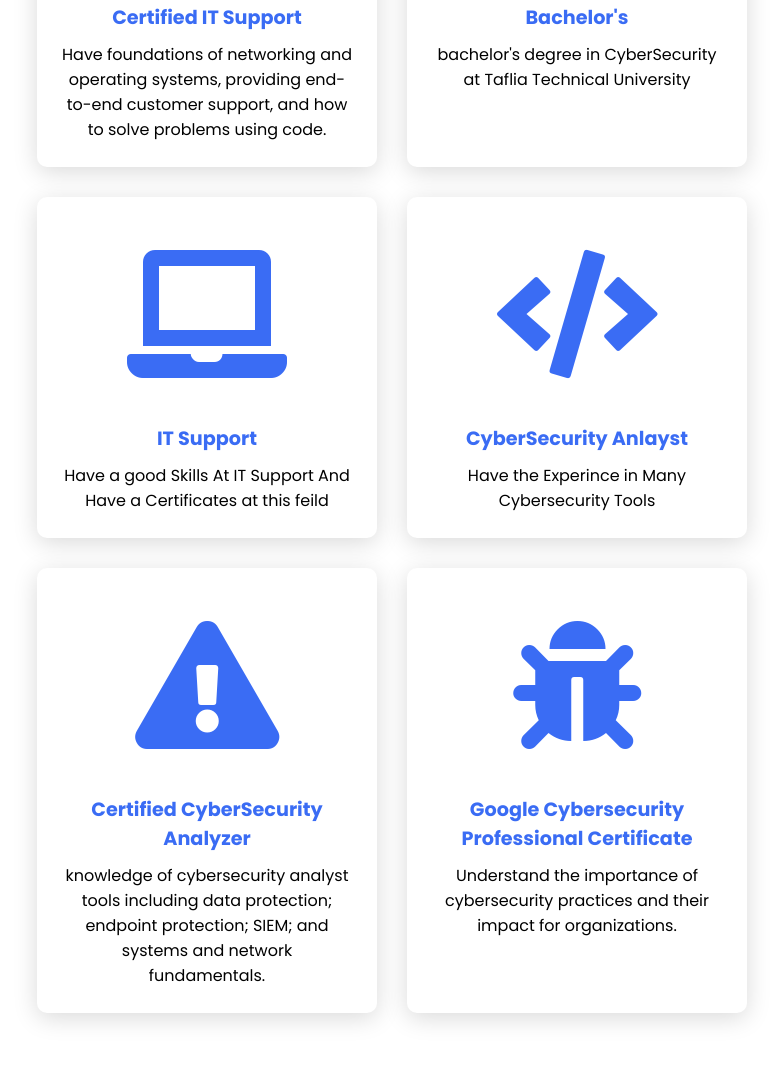
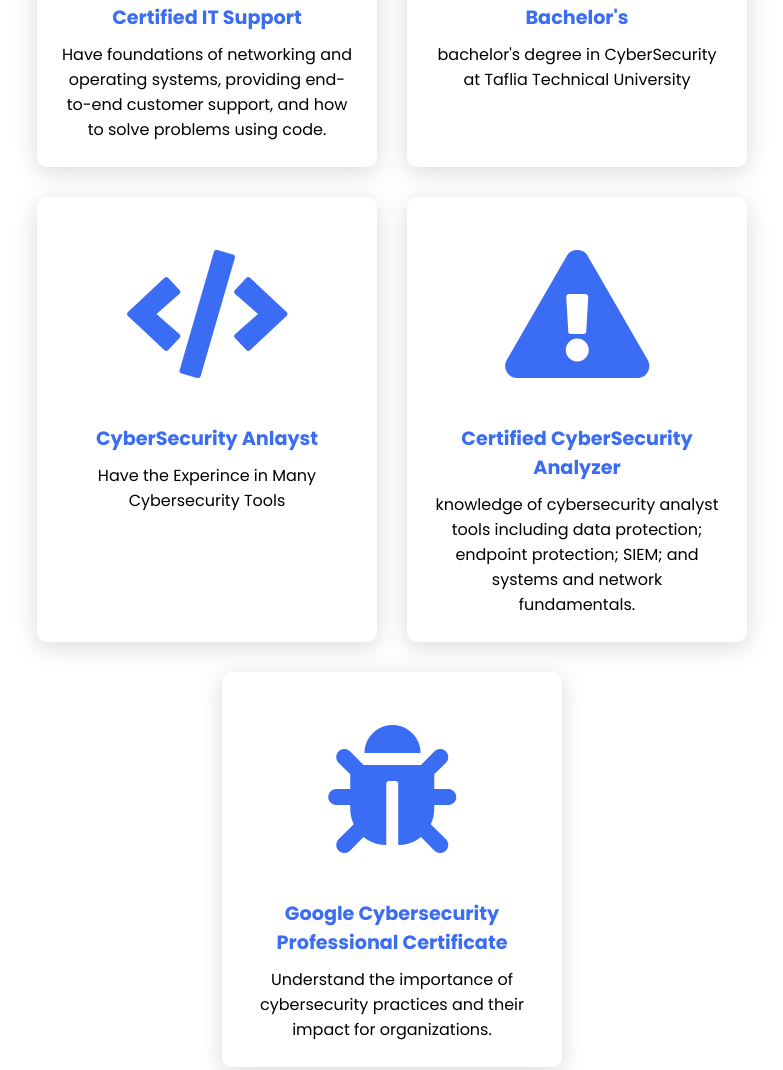
Before and after one commit to Moath1411/Moath, a plain HTML site: page index.html in a window 1280 px wide. Shown: the part 1222-2292 px from the top of the page, without its empty margins (248-1031 px from the left). Drawn offline with Linux system fonts and the light colour scheme.

Commit message:
Update index.html

```diff
--- a/index.html
+++ b/index.html
@@ -59,16 +59,6 @@
                     <p>bachelor's degree in CyberSecurity at Taflia Technical University</p>
                 </div>
             </div>
-            <div class="card">
-                <div class="icon">
-                    <i class="fas fa-laptop"></i>
-                </div>
-                <div class="info">
-                    <h3>IT Support</h3>
-                    <p>Have a good Skills At IT Support And Have a Certificates at this feild</p>
-                </div>
-            </div>
-
             <div class="card">
                 <div class="icon">
                     <i class="fas fa-code"></i>
@@ -166,7 +156,7 @@
     </section>
 
     <footer class="footer">
-        <p class="footer-title">&copy;2024 <span>Moath Al-Dwairi</span></p>
+        <p class="footer-title">&copy;2026 <span>Moath Al-Dwairi</span></p>
         <div class="social-icons">
             <a href="https://www.linkedin.com/in/moath1411/"><i class="fab fa-linkedin"></i></a>
             <a href="https://www.instagram.com/v.z1m/"><i class="fab fa-instagram"></i></a>
```
